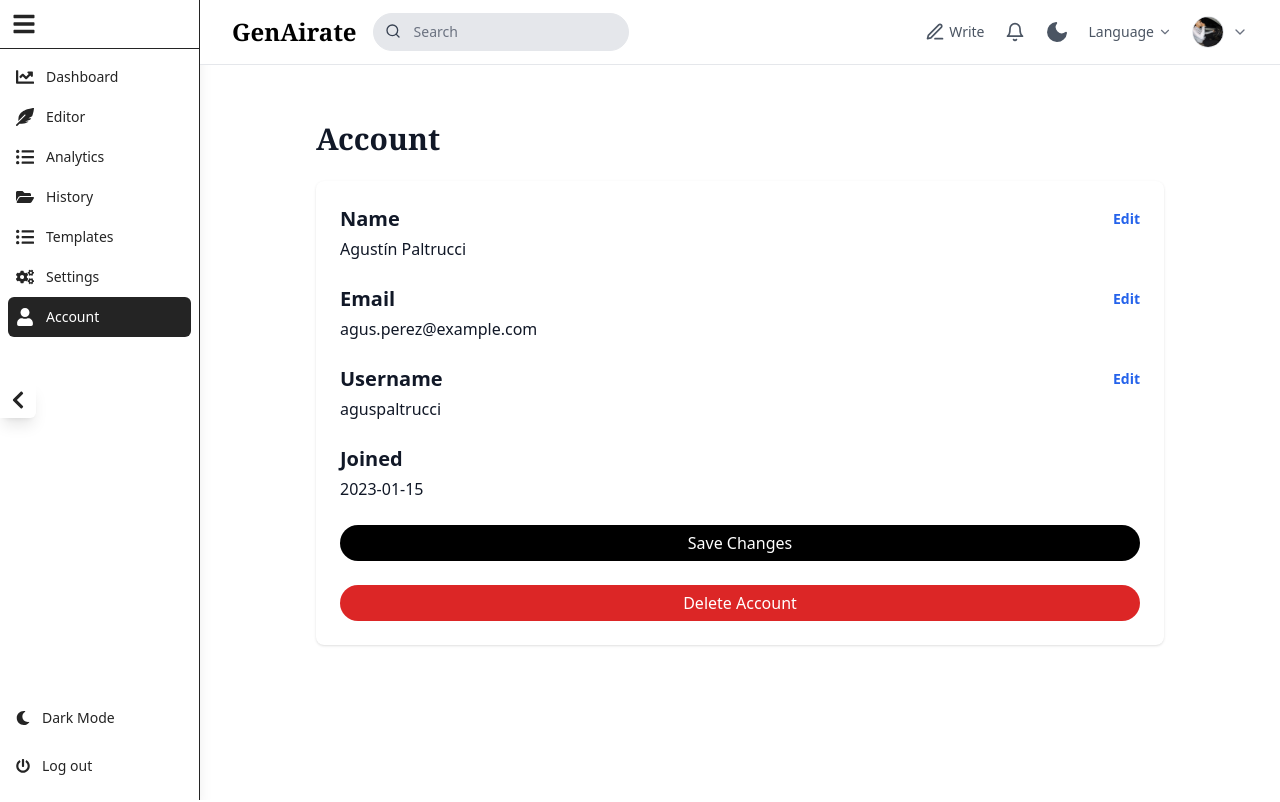
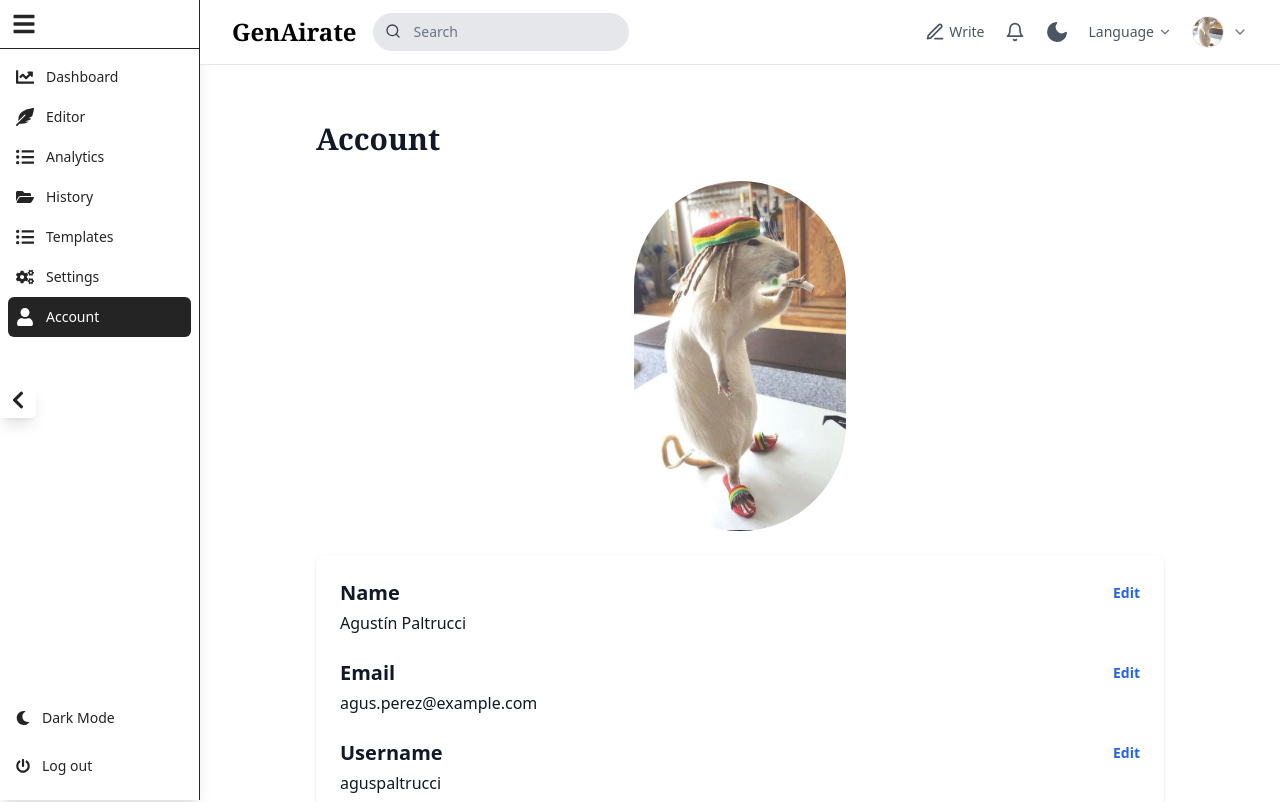
Before and after one commit to PedroCere/genairate, a React (Vite) app in the folder Frontend/genairate-front/: page /account in a window 1280 px wide. Shown: the top 802 px of the page. Built offline with nearby package versions, Linux system fonts and the light colour scheme.

Commit message:
profile_update

```diff
--- a/Frontend/genairate-front/src/components/NavBar.jsx
+++ b/Frontend/genairate-front/src/components/NavBar.jsx
@@ -1,6 +1,6 @@
 import React, { useState } from "react";
 import { NavLink } from "react-router-dom";
-import profile2 from "../assets/profile2.jpg";
+import profile2 from "../assets/profile5.jpg";
 import {
   FiSearch,
   FiBell,
@@ -164,7 +164,7 @@ const Navbar = ({ darkMode, toggleDarkMode }) => {
                   </div>
                   <hr className="border-[var(--color-border)] dark:border-gray-700" />
 
-                  <NavLink to="/profile" className="dropdown-item dark:text-gray-300">
+                  <NavLink to="/account" className="dropdown-item dark:text-gray-300">
                     <FiUser /> {t("Profile")}
                   </NavLink>
                   <NavLink to="/library" className="dropdown-item dark:text-gray-300">
--- a/Frontend/genairate-front/src/pages/AccountPage.jsx
+++ b/Frontend/genairate-front/src/pages/AccountPage.jsx
@@ -1,5 +1,6 @@
 import React, { useState } from 'react';
 import { useTranslation } from 'react-i18next';
+import profile2 from "../assets/profile5.jpg";
 
 export default function AccountPage() {
   const { t } = useTranslation();
@@ -79,6 +80,9 @@ export default function AccountPage() {
   return (
     <div className="max-w-4xl mx-auto p-6 text-gray-900 dark:text-gray-100">
       <h1 className="text-3xl font-serif font-semibold mb-6">{t('AccountTitle')}</h1>
+
+      <img src= {profile2} className="w-1/4 rounded-full mx-auto mb-6" alt="Profile" />
+
 
       <div className="bg-white dark:bg-gray-900 rounded-lg shadow p-6 space-y-6">
         {/* Name */}
```
